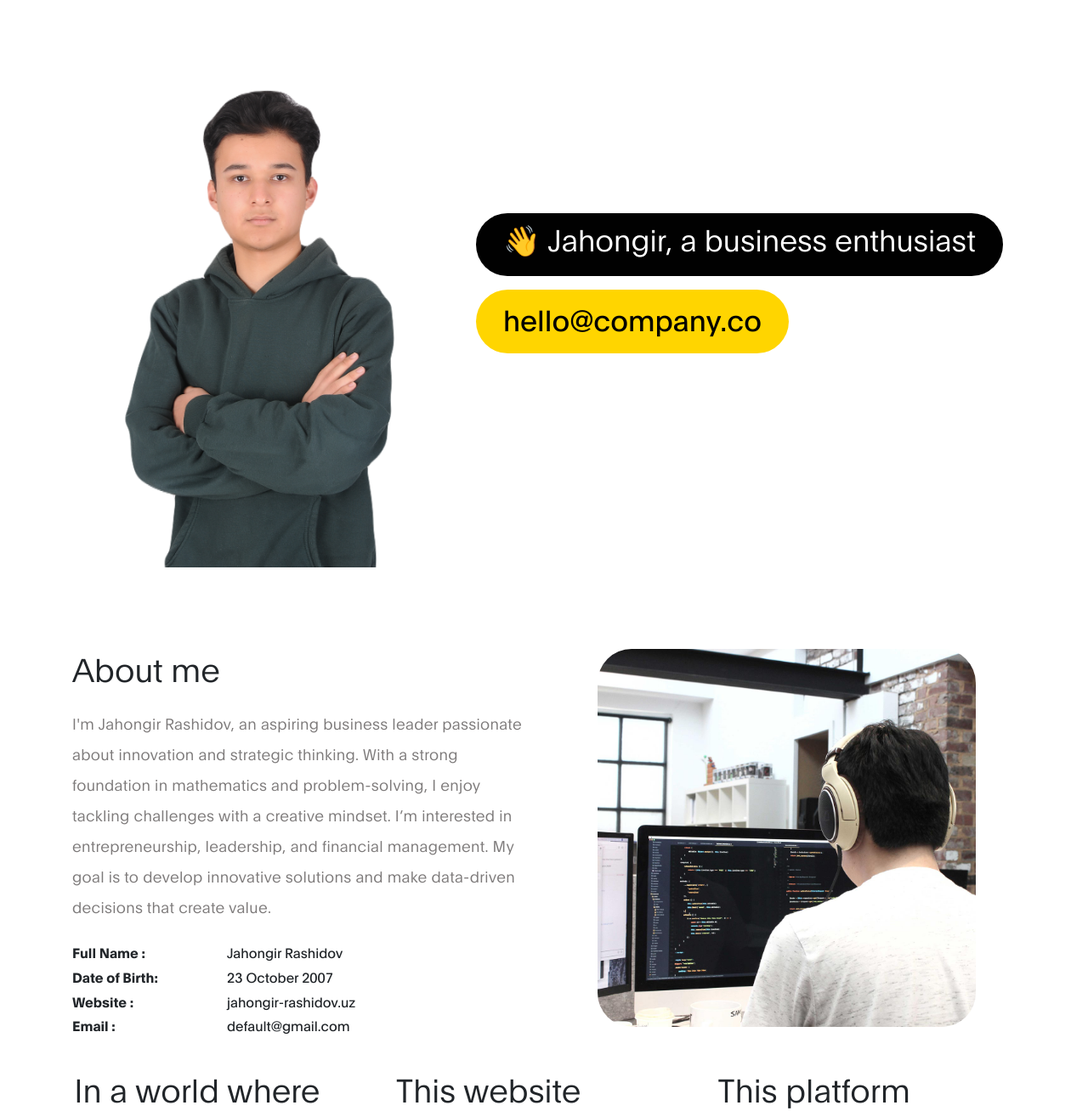
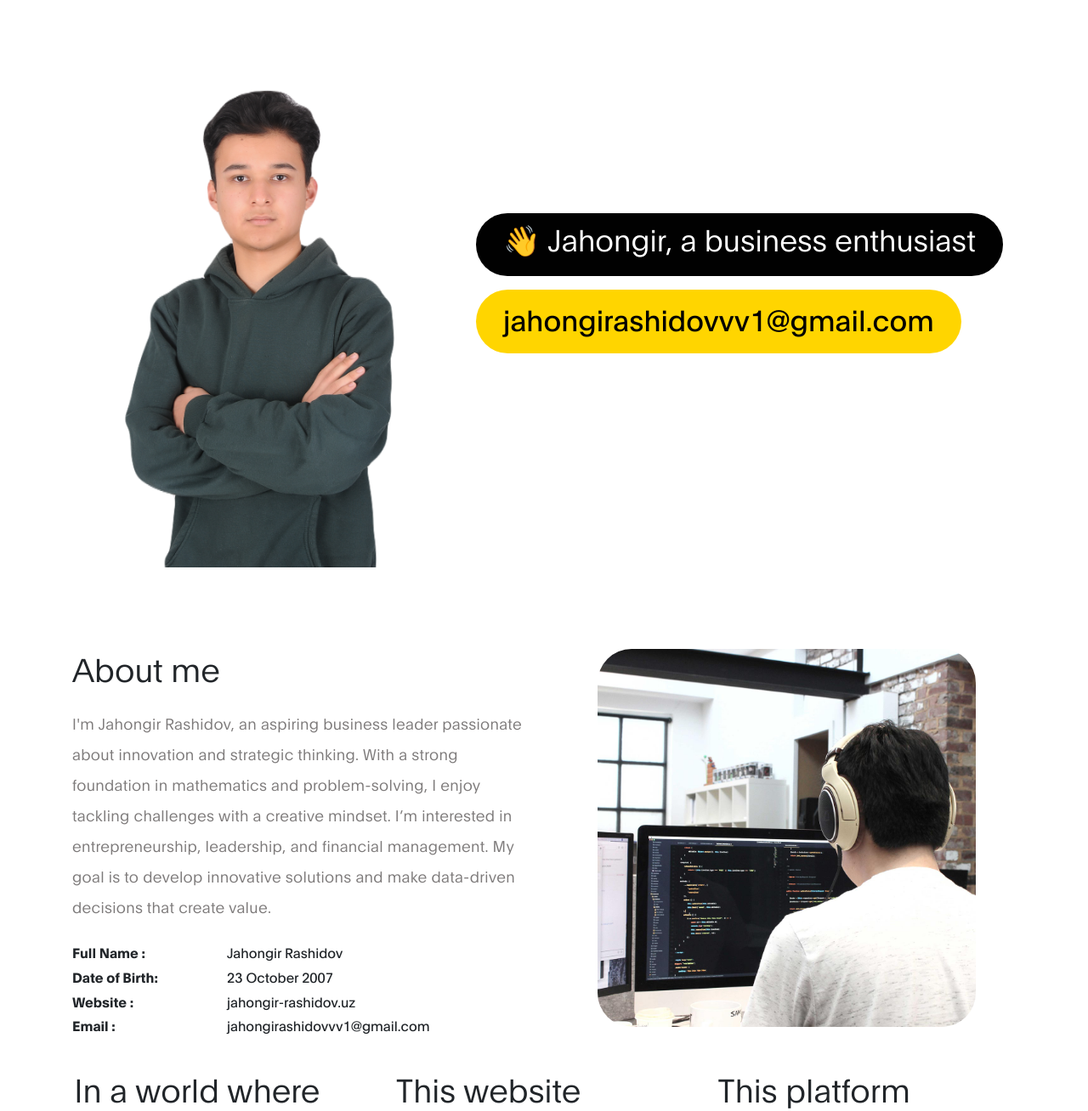
Before and after one commit to asilWeebx/Jahongir-Rashidov, a plain HTML site: page index.html in a window 1280 px wide. Shown: the top 1308 px of the page at 85% size. Drawn offline with Linux system fonts and the light colour scheme.

Commit message:
first commit

```diff
--- a/index.html
+++ b/index.html
@@ -75,7 +75,7 @@ https://www.tooplate.com/view/2120-ben-resume
                             <h1 class="hero-title">👋 Jahongir, a business enthusiast</h1>
 
                             <a href="#" class="email-link">
-                                hello@company.co
+                                jahongirashidovvv1@gmail.com
                             </a>
 
                         </div>
@@ -101,7 +101,7 @@ https://www.tooplate.com/view/2120-ben-resume
 
                         <li><strong>Website :</strong> jahongir-rashidov.uz</li>
 
-                        <li><strong>Email :</strong> default@gmail.com</li>
+                        <li><strong>Email :</strong> jahongirashidovvv1@gmail.com</li>
                     </ul>
                 </div>
 
```
